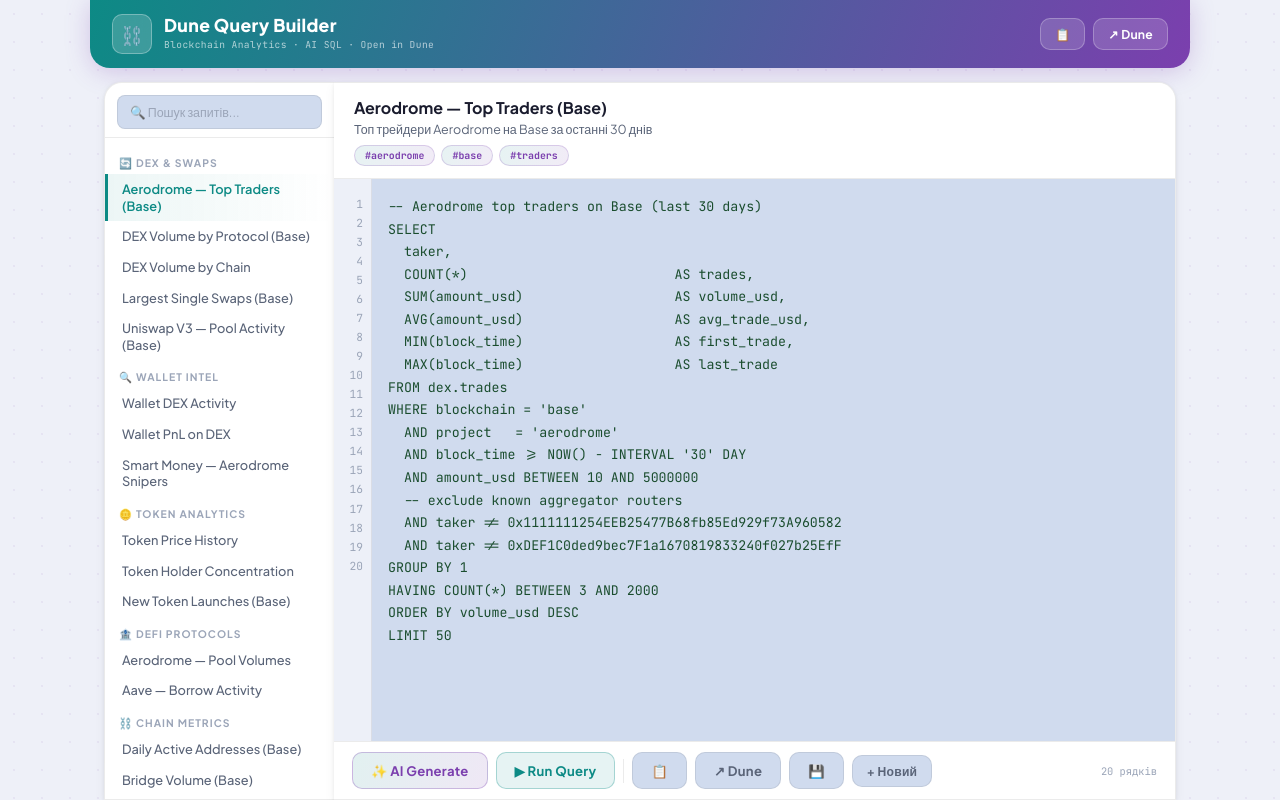
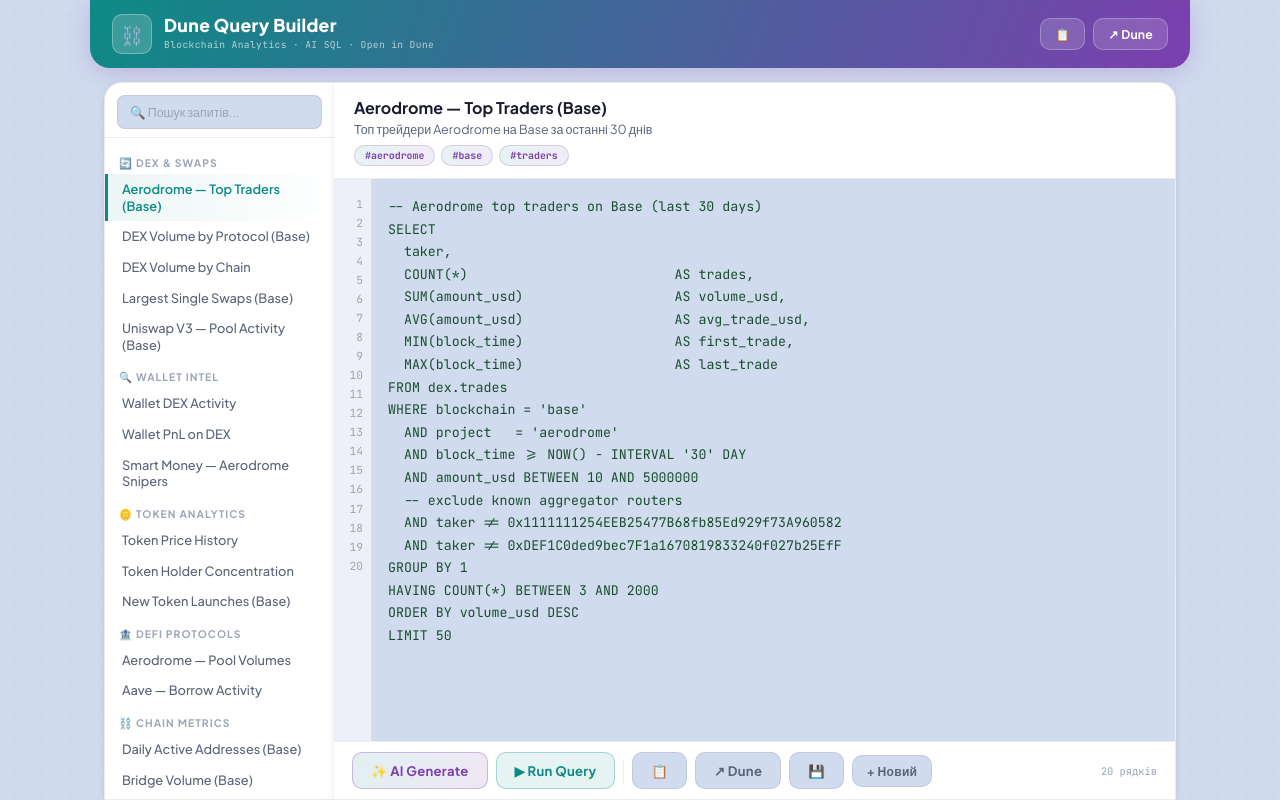
Before and after one commit to Anton-dot911/dune-query-builder, a React (Vite) app: page / in a window 1280 px wide. Built offline with nearby package versions, Linux system fonts and the light colour scheme.

Commit message:
Update globals.css

```diff
--- a/src/styles/globals.css
+++ b/src/styles/globals.css
@@ -9,7 +9,7 @@
   --grad-e:     #7B3FAE;
   --grad:       linear-gradient(110deg, #0D8A85 0%, #7B3FAE 100%);
 
-  --bg:         #EEF0F8;
+  --bg:         #D0DBEE;
   --bg-card:    #FFFFFF;
   --bg-el:      #D0DBEE;
   --bg-input:   #D0DBEE;
```
